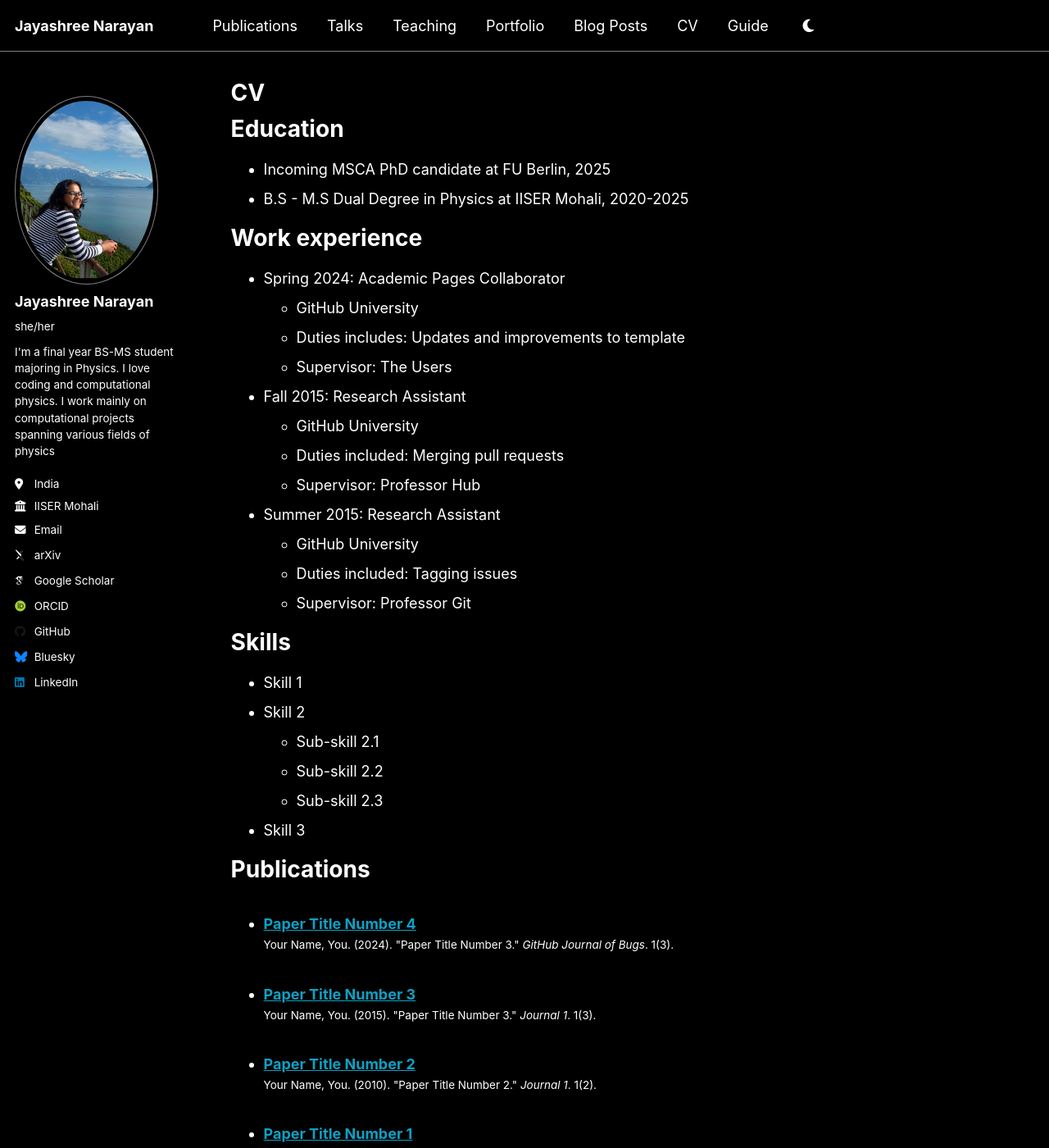
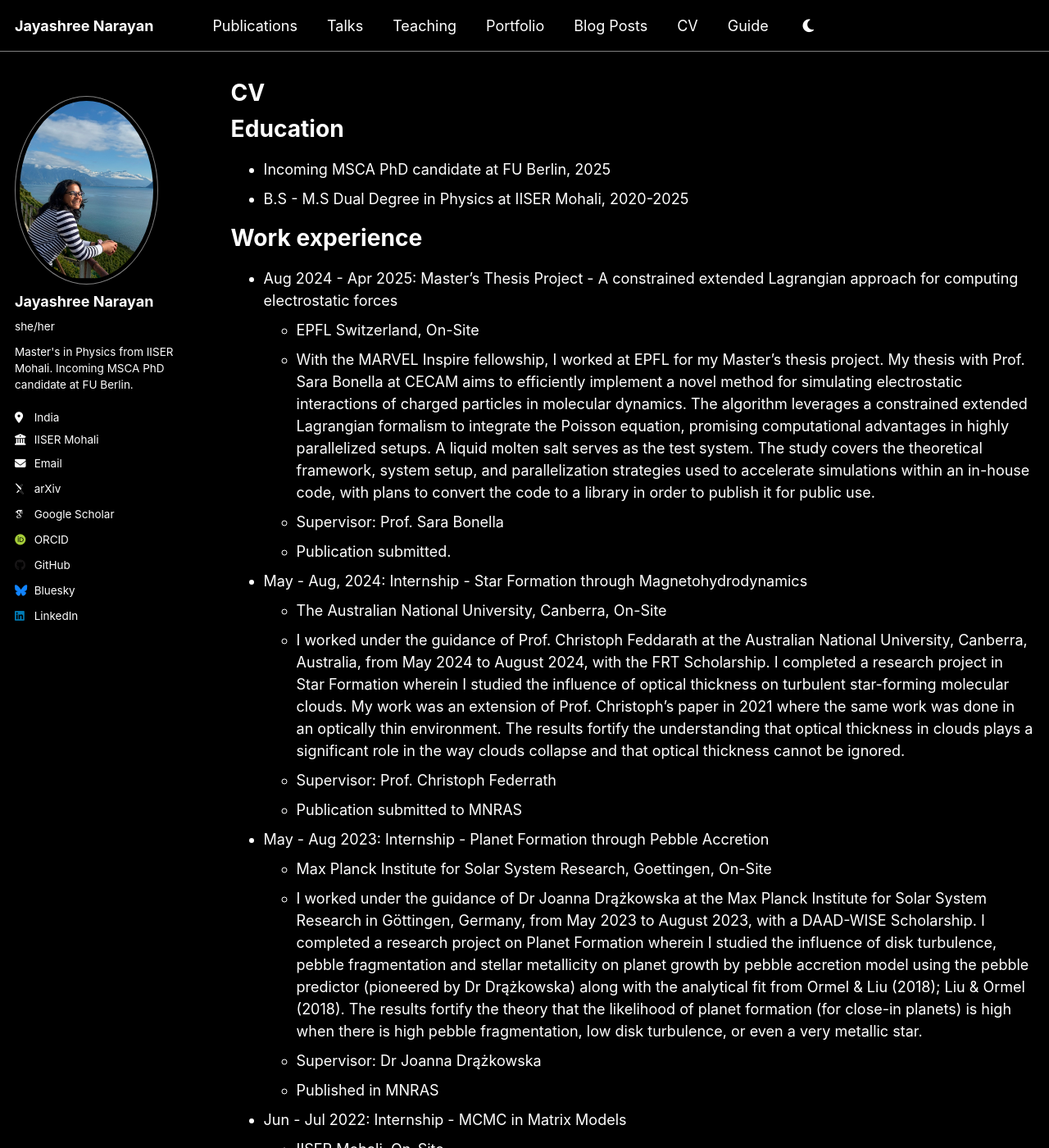
Before and after one commit to JayashreeNarayan/JayashreeNarayan.github.io, a Jekyll site: the page built from _pages/cv.md, in a window 1280 px wide and 1400 px high. Shown: the whole window at 82% size. Built offline with Jekyll 4.4.1, drawn with Linux system fonts in a browser that asks for light colours; some web fonts are replaced; some of the changed text lies outside the part shown.

Commit message:
publications updated

```diff
--- a/_config.yml
+++ b/_config.yml
@@ -25,7 +25,7 @@
   avatar           : "profile.png"
   name             : "Jayashree Narayan"
   pronouns         : "she/her"
-  bio              : "I'm a final year BS-MS student majoring in Physics. I love coding and computational physics. I work mainly on computational projects spanning various fields of physics"
+  bio              : "Master's in Physics from IISER Mohali. Incoming MSCA PhD candidate at FU Berlin."
   location         : "India"
   employer         : "IISER Mohali"
   uri              : # URL
@@ -216,16 +216,16 @@
 # These settings control the types of collections used by the template
 collections:
   teaching:
-    output: true
+    output: false
     permalink: /:collection/:path/
   publications:
     output: true
     permalink: /:collection/:path/
   portfolio:
-    output: true
+    output: false
     permalink: /:collection/:path/
   talks:
-    output: true
+    output: false
     permalink: /:collection/:path/
 
 
--- a/_pages/cv.md
+++ b/_pages/cv.md
@@ -16,29 +16,53 @@
 
 Work experience
 ======
-* Spring 2024: Academic Pages Collaborator
-  * GitHub University
-  * Duties includes: Updates and improvements to template
-  * Supervisor: The Users
+* Aug 2024 - Apr 2025: Master's Thesis Project - A constrained extended Lagrangian approach for computing electrostatic forces
+  * EPFL Switzerland, On-Site
+  * With the MARVEL Inspire fellowship, I worked at EPFL for my Master's thesis project. My thesis with Prof. Sara Bonella at CECAM aims to efficiently implement a novel method for simulating electrostatic interactions of charged particles in molecular dynamics. The algorithm leverages a constrained extended Lagrangian formalism to integrate the Poisson equation, promising computational advantages in highly parallelized setups. A liquid molten salt serves as the test system. The study covers the theoretical framework, system setup, and parallelization strategies used to accelerate simulations within an in-house code, with plans to convert the code to a library in order to publish it for public use.
+  * Supervisor: Prof. Sara Bonella
+  * Publication submitted.
 
-* Fall 2015: Research Assistant
-  * GitHub University
-  * Duties included: Merging pull requests
-  * Supervisor: Professor Hub
+* May - Aug, 2024: Internship - Star Formation through Magnetohydrodynamics
+  * The Australian National University, Canberra, On-Site
+  * I worked under the guidance of Prof. Christoph Feddarath at the Australian National University, Canberra, Australia, from May 2024 to August 2024, with the FRT Scholarship. I completed a research project in Star Formation wherein I studied the influence of optical thickness on turbulent star-forming molecular clouds. My work was an extension of Prof. Christoph's paper in 2021 where the same work was done in an optically thin environment. The results fortify the understanding that optical thickness in clouds plays a significant role in the way clouds collapse and that optical thickness cannot be ignored.
+  * Supervisor: Prof. Christoph Federrath
+  * Publication submitted to MNRAS
 
-* Summer 2015: Research Assistant
-  * GitHub University
-  * Duties included: Tagging issues
-  * Supervisor: Professor Git
+* May - Aug 2023: Internship - Planet Formation through Pebble Accretion
+  * Max Planck Institute for Solar System Research, Goettingen, On-Site
+  * I worked under the guidance of Dr Joanna Drążkowska at the Max Planck Institute for Solar System Research in Göttingen, Germany, from May 2023 to August 2023, with a DAAD-WISE Scholarship. I completed a research project on Planet Formation wherein I studied the influence of disk turbulence, pebble fragmentation and stellar metallicity on planet growth by pebble accretion model using the pebble predictor (pioneered by Dr Drążkowska) along with the analytical fit from Ormel & Liu (2018); Liu & Ormel (2018). The results fortify the theory that the likelihood of planet formation (for close-in planets) is high when there is high pebble fragmentation, low disk turbulence, or even a very metallic star.
+  * Supervisor: Dr Joanna Drążkowska
+  * Published in MNRAS
 
-Skills
+* Jun - Jul 2022: Internship - MCMC in Matrix Models
+  * IISER Mohali, On-Site
+  * I learned and understood the Metropolis Monte Carlo method (MMC) using C++. I wrote a code to use the MMC method and numerically analyze the results obtained in D.Berenstein et.al.'s paper called 'Multimatrix models and emergent geometry'.
+  * Supervisor: Prof. Anosh Joseph
+
+* May - Jul 2022: Internship - Device Fabrication
+  * IISER Mohali, On-Site
+  * I fabricated a laterally excited Galium arsenide biosensor using and then analyzed the frequency of vibrations obtained from it. I was further able to estimate the amount of electricity that can be harvested from the biosensor.
+  * Supervisor: Prof. Ananth Venkatesan
+
+* Aug - Dec 2021: Reading Project - Introduction to Quantum Physics
+  * Penn State University, Remote
+  * I used concepts in Quantum Mechanics to find the approximate size range of particles that can be better understood using Quantum level principles. Further, I studied about the in-depth history of Quantum Physics and finally I computationally analyzed the sizes of sub-atomic particles that are better characterized using Quantum mechanics treatment. (using python)
+  * Supervisor: Prof. Venkatraman Gopalan
+
+* May - Aug 2021: Reading Project - Trajectory of Light around a Black Hole
+  * IISER Mohali, Remote
+  * I studied the behaviour of light around a black hole. Then I used classical Mechanics to calculate the trajectory taken by light as it nears a black hole. Finally. I was able to calculate the exact trajectory of light using General Relativity. Then I analysed the trajectories obtained between the two approaches.
+  * Supervisor: Prof. Jasjeet Singh Bagla
+
+Skills and Languages
 ======
-* Skill 1
-* Skill 2
-  * Sub-skill 2.1
-  * Sub-skill 2.2
-  * Sub-skill 2.3
-* Skill 3
+* Machine Learning
+* Parallel Programming
+* Monte Carlo Methods
+* Python
+* C
+* C++
+* Julia
 
 Publications
 ======
@@ -46,18 +70,6 @@
     {% include archive-single-cv.html %}
   {% endfor %}</ul>
 
-Talks
-======
-  <ul>{% for post in site.talks reversed %}
-    {% include archive-single-talk-cv.html  %}
-  {% endfor %}</ul>
-
-Teaching
-======
-  <ul>{% for post in site.teaching reversed %}
-    {% include archive-single-cv.html %}
-  {% endfor %}</ul>
-
 Service and leadership
 ======
 * Currently signed in to 43 different slack teams
--- a/_publications/2009-10-01-paper-title-number-1.md
+++ b/_publications/2009-10-01-paper-title-number-1.md
@@ -1,14 +1,13 @@
 ---
-title: "Paper Title Number 1"
+title: "Can close-in exoplanets form by pebble accretion?"
 collection: publications
 category: manuscripts
-permalink: /publication/2009-10-01-paper-title-number-1
-excerpt: 'This paper is about the number 1. The number 2 is left for future work.'
-date: 2009-10-01
-venue: 'Journal 1'
-slidesurl: 'http://academicpages.github.io/files/slides1.pdf'
-paperurl: 'http://academicpages.github.io/files/paper1.pdf'
-bibtexurl: 'http://academicpages.github.io/files/bibtex1.bib'
-citation: 'Your Name, You. (2009). &quot;Paper Title Number 1.&quot; <i>Journal 1</i>. 1(1).'
----
-The contents above will be part of a list of publications, if the user clicks the link for the publication than the contents of section will be rendered as a full page, allowing you to provide more information about the paper for the reader. When publications are displayed as a single page, the contents of the above "citation" field will automatically be included below this section in a smaller font.
+# permalink: /publication/2009-10-01-paper-title-number-1
+excerpt: 'Pebble accretion is the leading theory for the formation of exoplanets more massive than the Earth. Many parameters influence planet growth in the pebble accretion models. In this paper, we study the influence of pebble fragmentation velocity, turbulence strength, stellar metallicity, stellar mass, and planet location on the growth of planets located within 1 au from their parent stars. Analysing the close-in planets from NASA’s exoplanet archive, we find that the turbulence strength influences planet growth more than the pebble fragmentation velocity does. Planets orbiting stars with higher metallicity have an overall higher probability of reaching their pebble isolation mass than those orbiting lower metallicity stars, but the impact of metallicity is not as high as that of stellar mass, orbital separation, and most importantly disc turbulence.'
+date: 05-05-2025
+venue: 'Monthly Notices of the Royal Astronomical Society'
+# slidesurl: 'http://academicpages.github.io/files/slides1.pdf'
+paperurl: 'https://academic.oup.com/mnras/article/doi/10.1093/mnras/staf734/8125472'
+# bibtexurl: 'http://academicpages.github.io/files/bibtex1.bib'
+citation: 'Jayashree Narayan, Joanna Drążkowska, Vignesh Vaikundaraman, Can close-in exoplanets form by pebble accretion?, Monthly Notices of the Royal Astronomical Society, Volume 540, Issue 1, June 2025, Pages 165–174, https://doi.org/10.1093/mnras/staf734
+'
--- a/_publications/2010-10-01-paper-title-number-2.md
+++ b/_publications/2010-10-01-paper-title-number-2.md
@@ -1,14 +1,11 @@
 ---
-title: "Paper Title Number 2"
+title: "Mass-Zero constrained molecular dynamics for electrostatic interactions"
 collection: publications
 category: manuscripts
-permalink: /publication/2010-10-01-paper-title-number-2
-excerpt: 'This paper is about the number 2. The number 3 is left for future work.'
-date: 2010-10-01
-venue: 'Journal 1'
-slidesurl: 'http://academicpages.github.io/files/slides2.pdf'
-paperurl: 'http://academicpages.github.io/files/paper2.pdf'
-citation: 'Your Name, You. (2010). &quot;Paper Title Number 2.&quot; <i>Journal 1</i>. 1(2).'
----
-
-The contents above will be part of a list of publications, if the user clicks the link for the publication than the contents of section will be rendered as a full page, allowing you to provide more information about the paper for the reader. When publications are displayed as a single page, the contents of the above "citation" field will automatically be included below this section in a smaller font.
+# permalink: /publication/2010-10-01-paper-title-number-2
+excerpt: 'Optimal exploitation of supercomputing resources for the evaluation of electrostatic forces remains a challenge in molecular dynamics simulations of very large systems. The most efficient methods are currently based on particle-mesh Ewald sums and achieve semi-logarithmic scaling in the number of particles. These methods, however, solve the problem in reciprocal space, requiring extensive use of Fast Fourier transforms (FFT). The communication overhead associated with FFTs is a well-known bottleneck for high-end parallelization. In this work, we introduce a novel real-space approach to solve the Poisson equation on a grid. Our method exploits an extended Lagrangian in which the values of the field at the grid points are treated as auxiliary variables of zero inertia, and the discretized Poisson equation is enforced as dynamical constraint. We first analyze the method using a toy model, and then consider realistic simulations of molten NaCl that validate its ability to reproduce structural and transport properties, and showcase the features of our algorithm on a non-trivial benchmark. Finally, we discuss the computational performance and scaling behavior of the algorithm.'
+date: 26-05-2025
+venue: 'ArXiv Preprint'
+# slidesurl: 'http://academicpages.github.io/files/slides2.pdf'
+paperurl: 'https://arxiv.org/pdf/2505.20418'
+# citation: 'Your Name, You. (2010). &quot;Paper Title Number 2.&quot; <i>Journal 1</i>. 1(2).'
--- a/_publications/2015-10-01-paper-title-number-3.md
+++ b/_publications/2015-10-01-paper-title-number-3.md
@@ -1,14 +1,11 @@
 ---
-title: "Paper Title Number 3"
+title: "Turbulence Inference from Synthetic Observations"
 collection: publications
 category: manuscripts
-permalink: /publication/2015-10-01-paper-title-number-3
-excerpt: 'This paper is about the number 3. The number 4 is left for future work.'
-date: 2015-10-01
-venue: 'Journal 1'
-slidesurl: 'http://academicpages.github.io/files/slides3.pdf'
-paperurl: 'http://academicpages.github.io/files/paper3.pdf'
-citation: 'Your Name, You. (2015). &quot;Paper Title Number 3.&quot; <i>Journal 1</i>. 1(3).'
----
-
-The contents above will be part of a list of publications, if the user clicks the link for the publication than the contents of section will be rendered as a full page, allowing you to provide more information about the paper for the reader. When publications are displayed as a single page, the contents of the above "citation" field will automatically be included below this section in a smaller font.
+# permalink: /publication/2015-10-01-paper-title-number-3
+excerpt: 'Incoming work. Submitted.'
+# date: 2015-10-01
+# venue: 'Journal 1'
+# slidesurl: 'http://academicpages.github.io/files/slides3.pdf'
+# paperurl: 'http://academicpages.github.io/files/paper3.pdf'
+# citation: 'Your Name, You. (2015). &quot;Paper Title Number 3.&quot; <i>Journal 1</i>. 1(3).'
--- a/_publications/2024-02-17-paper-title-number-4.md
+++ /dev/null
@@ -1,13 +0,0 @@
----
-title: "Paper Title Number 4"
-collection: publications
-category: conferences
-permalink: /publication/2024-02-17-paper-title-number-4
-excerpt: 'This paper is about fixing template issue #693.'
-date: 2024-02-17
-venue: 'GitHub Journal of Bugs'
-paperurl: 'http://academicpages.github.io/files/paper3.pdf'
-citation: 'Your Name, You. (2024). &quot;Paper Title Number 3.&quot; <i>GitHub Journal of Bugs</i>. 1(3).'
----
-
-The contents above will be part of a list of publications, if the user clicks the link for the publication than the contents of section will be rendered as a full page, allowing you to provide more information about the paper for the reader. When publications are displayed as a single page, the contents of the above "citation" field will automatically be included below this section in a smaller font.
```
